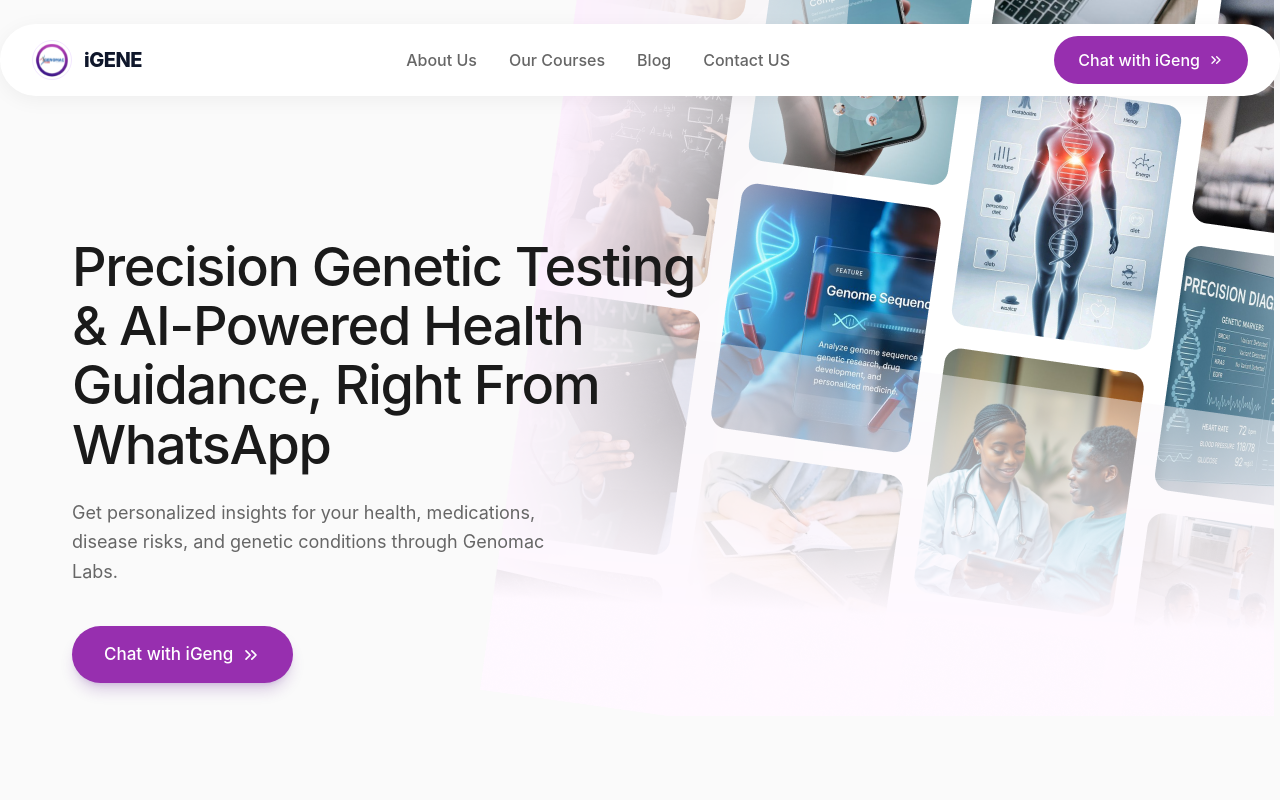
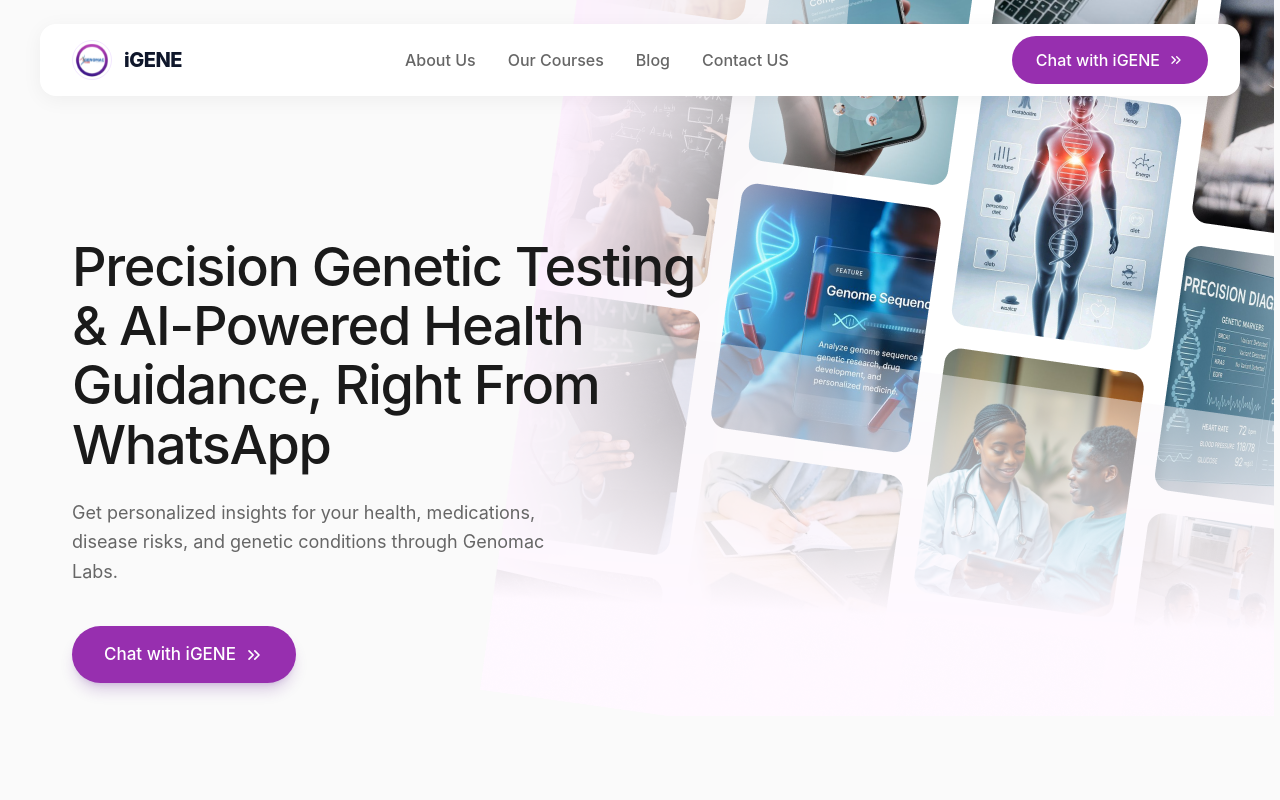
Before and after one commit to G-IHub/iGENE, a React (Vite) app: page / in a window 1280 px wide. Shown: the top 800 px of the page. Built offline with nearby package versions, Linux system fonts and the light colour scheme.

Commit message:
FIixxxx - should be all.

```diff
--- a/src/components/layout/Navbar.tsx
+++ b/src/components/layout/Navbar.tsx
@@ -5,7 +5,7 @@
 export const Navbar: React.FC = () => {
   return (
     <nav className="fixed top-6 left-0 right-0 z-50 mx-auto max-w-[95%] lg:max-w-7xl">
-      <div className="flex h-[72px] items-center justify-between rounded-full bg-white px-6 py-2 shadow-[0_4px_20px_rgba(0,0,0,0.05)] md:px-8">
+      <div className="flex h-[72px] items-center justify-between rounded-2xl bg-white mx-10 px-14 py-2 shadow-[0_4px_20px_rgba(0,0,0,0.05)] md:px-8">
 
           {/* Logo */}
         <a href="#" className="flex items-center gap-3">
@@ -32,8 +32,8 @@
         </div>
 
         {/* CTA Button */}
-        <a href="https://app.zikorail.com/go/genomac-labs-genetic-test" className="group flex items-center gap-1 rounded-full bg-[#972FAF] px-6 py-3 font-medium text-white transition-transform hover:scale-105 hover:bg-[#832698]">
-          <span>Chat with iGeng</span>
+        <a href="https://app.zikorail.com/go/genomac-labs-genetic-test" target='_blank' className="group flex items-center gap-1 rounded-full bg-[#972FAF] px-6 py-3 font-medium text-white transition-transform hover:scale-105 hover:bg-[#832698]">
+          <span>Chat with iGENE</span>
           <ChevronsRight className="ml-1 h-4 w-4 transition-transform group-hover:translate-x-1" />
         </a>
       </div>
--- a/src/components/sections/CTASection.tsx
+++ b/src/components/sections/CTASection.tsx
@@ -31,12 +31,14 @@
               Book a consultation with our team today. We'll explain exactly what genetic testing means for you, which services fit your situation, and what your next step should be — in plain language, no pressure.
             </p>
 
-            <button className="group flex h-14 items-center gap-3 rounded-full bg-white pl-8 pr-2 font-medium text-[#972FAF] transition-all hover:scale-105 hover:bg-gray-50 focus:outline-none focus:ring-4 focus:ring-white/20">
+            <a href="https://app.zikorail.com/go/genomac-labs-genetic-test" target='_blank'>
+              <button className="group flex h-14 items-center gap-3 rounded-full bg-white pl-8 pr-2 font-medium text-[#972FAF] transition-all hover:scale-105 hover:bg-gray-50 focus:outline-none focus:ring-4 focus:ring-white/20">
               <span className="text-[16px] pr-2">Book a consultation</span>
               <div className="flex h-10 w-10 items-center justify-center rounded-full bg-[#EAECEE] transition-colors group-hover:bg-[#E5E7EB]">
                 <Play className="ml-0.5 h-4 w-4 fill-gray-400 text-gray-400" />
               </div>
             </button>
+            </a>
 
           </div>
         </div>
--- a/src/components/sections/FAQ.tsx
+++ b/src/components/sections/FAQ.tsx
@@ -141,10 +141,12 @@
                 Can't find the answer you're looking for? Please chat to our friendly team.
               </p>
 
-              <button className="bg-[#6B71F2] hover:bg-[#5A5EE0] text-white text-sm font-medium py-3 px-6 rounded-lg w-max flex items-center gap-2 transition-colors duration-200">
+              <a href="https://app.zikorail.com/go/genomac-labs-genetic-test" target='_blank'>
+                <button className="bg-[#6B71F2] hover:bg-[#5A5EE0] text-white text-sm font-medium py-3 px-6 rounded-lg w-max flex items-center gap-2 transition-colors duration-200">
                 Get in touch
                 <Play className="w-3 h-3 fill-current" />
               </button>
+              </a>
             </div>
           </div>
 
--- a/src/pages/Home.tsx
+++ b/src/pages/Home.tsx
@@ -4,8 +4,8 @@
 import PrivacySection from "../components/sections/PrivacySection";
 import ServicesSection from "../components/sections/ServicesSection";
 import ValuePropositionSection from "../components/sections/ValuePropositionSection";
-import Testimonial from "../components/sections/Testimonial";
-import FAQ from "../components/sections/FAQ";
+import { Testimonial } from "../components/sections/Testimonial";
+import { FAQ } from "../components/sections/FAQ";
 import CTASection from "../components/sections/CTASection";
 
 export default function Home() {
@@ -30,8 +30,8 @@
             risks, and genetic conditions through Genomac Labs.
           </p>
 
-          <a href='https://app.zikorail.com/go/genomac-labs-genetic-test' className="group flex items-center gap-1 rounded-full bg-[#972FAF] px-8 py-4 text-[17px] font-medium text-white transition-all hover:scale-105 hover:bg-[#832698] shadow-lg shadow-purple-900/20">
-            <span>Chat with iGeng</span>
+          <a href='https://app.zikorail.com/go/genomac-labs-genetic-test' target='_blank' className="group flex items-center gap-1 rounded-full bg-[#972FAF] px-8 py-4 text-[17px] font-medium text-white transition-all hover:scale-105 hover:bg-[#832698] shadow-lg shadow-purple-900/20">
+            <span>Chat with iGENE</span>
             <ChevronsRight className="ml-1 h-5 w-5 transition-transform group-hover:translate-x-1" />
           </a>
         </div>
```
